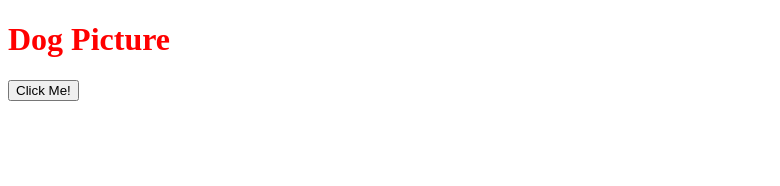
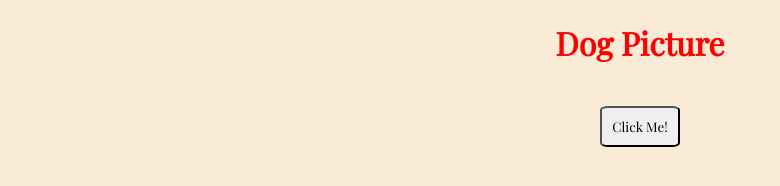
Before and after one commit to darcipons/random_dog, a plain HTML site: page index.html in a window 1280 px wide. Shown: the whole page, without its empty margins (0-780 px from the left). Drawn offline with nearby package versions, Linux system fonts and the light colour scheme.

Commit message:
centered title and button, sample background color

```diff
--- a/index.css
+++ b/index.css
@@ -1,5 +1,23 @@
+body {
+  background-color: antiquewhite;
+}
+
 h1 {
   color: red;
+  text-align: center;
+  font-family: 'Playfair Display', serif;
+}
+
+.image-container {
+  text-align: center;
+}
+
+button {
+  text-align: center;
+  padding: 10px;
+  border-radius: 10%;
+  font-family: 'Playfair Display', serif;
+  margin: 20px;
 }
 
 img {
--- a/index.html
+++ b/index.html
@@ -6,12 +6,14 @@
     <meta name="description" content="">
     <meta name="viewport" content="width=device-width, initial-scale=1">
     <link rel="stylesheet" href="index.css">
+    <link href="https://fonts.googleapis.com/css?family=Playfair+Display&display=swap" rel="stylesheet">
   </head>
   <body>
     <h1>Dog Picture</h1>
-    <div id='dog-picture'></div>
-    <button>Click Me!</button>
-
+    <div class='image-container'>
+      <div id='dog-picture'></div>
+      <button class='button'>Click Me!</button>
+    </div>
     <script src="dog_pic.js" async defer></script>
   </body>
 </html>
```
